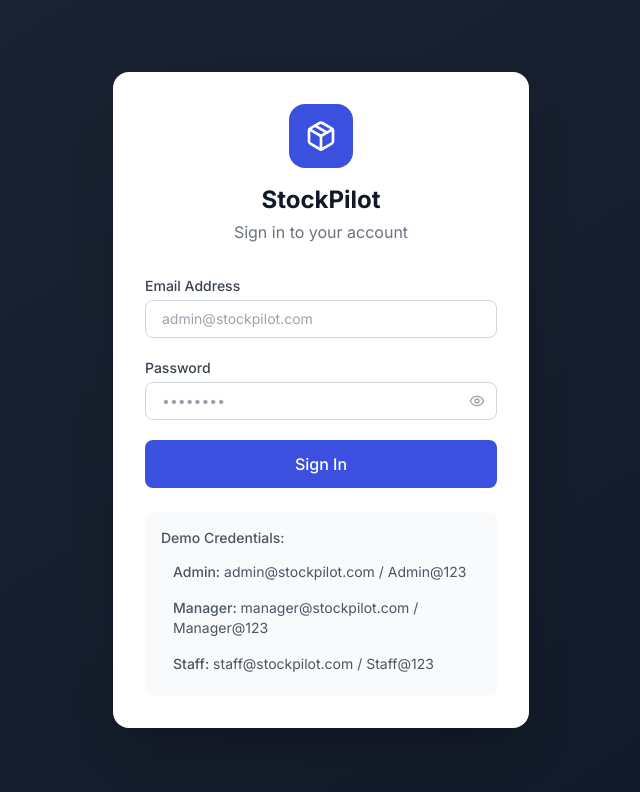
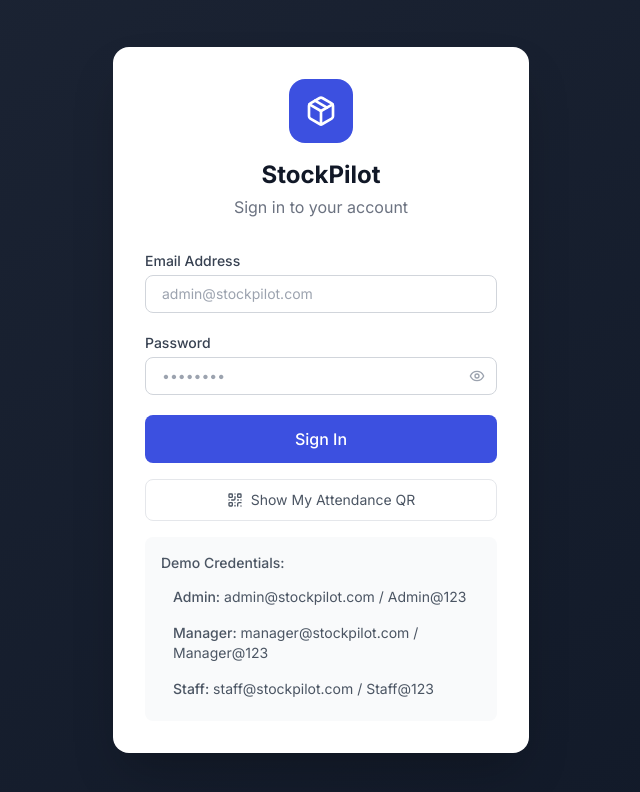
Before and after one commit to evilboss/stock-pilot-web, a Next.js app: page /login in a window 1280 px wide. Shown: the top 792 px of the page, without its empty margins (319-959 px from the left). Built offline with nearby package versions, Linux system fonts and the light colour scheme; no server answers.

Commit message:
add link to show attendance QR code on login page

```diff
--- a/src/app/(auth)/login/page.tsx
+++ b/src/app/(auth)/login/page.tsx
@@ -3,8 +3,9 @@ import { useState } from 'react';
 import { useForm } from 'react-hook-form';
 import { zodResolver } from '@hookform/resolvers/zod';
 import { z } from 'zod';
+import Link from 'next/link';
 import { useAuth } from '@/contexts/auth-context';
-import { Package, Eye, EyeOff } from 'lucide-react';
+import { Package, Eye, EyeOff, QrCode } from 'lucide-react';
 import toast from 'react-hot-toast';
 
 const loginSchema = z.object({
@@ -94,7 +95,17 @@ export default function LoginPage() {
             </button>
           </form>
 
-          <div className="mt-6 p-4 bg-gray-50 rounded-lg text-sm text-gray-600">
+          <div className="mt-4">
+            <Link
+              href="/attendance/my-qr"
+              className="flex items-center justify-center gap-2 w-full py-2.5 px-4 border border-gray-200 rounded-lg text-sm text-gray-600 hover:bg-gray-50 hover:text-gray-900 transition-colors"
+            >
+              <QrCode className="w-4 h-4" />
+              Show My Attendance QR
+            </Link>
+          </div>
+
+          <div className="mt-4 p-4 bg-gray-50 rounded-lg text-sm text-gray-600">
             <p className="font-medium mb-2">Demo Credentials:</p>
             {[
               { label: 'Admin', email: 'admin@stockpilot.com', password: 'Admin@123' },
```
